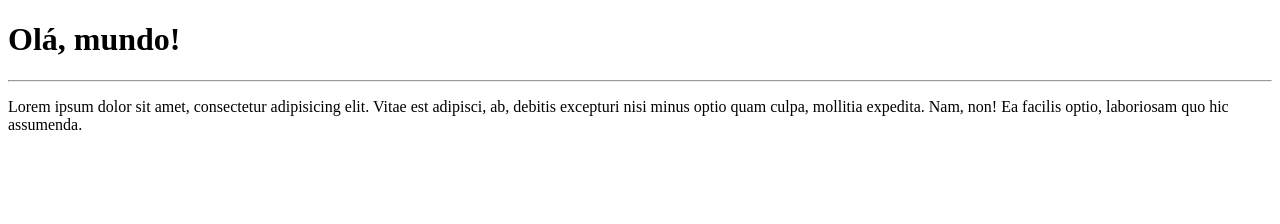
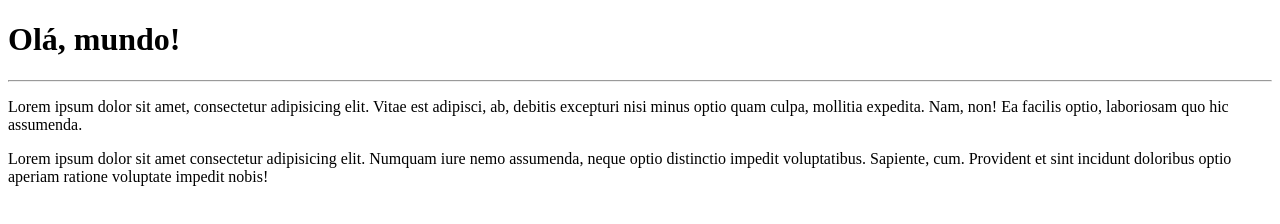
Before and after one commit to RikeTI/Ola-Mundo, a plain HTML site: page site-exemplo/index.html in a window 1280 px wide. Drawn offline with Linux system fonts and the light colour scheme.

Commit message:
criei um parágrafo

```diff
--- a/site-exemplo/index.html
+++ b/site-exemplo/index.html
@@ -9,5 +9,6 @@
     <h1>Olá, mundo!</h1>
     <hr>
     <p>Lorem ipsum dolor sit amet, consectetur adipisicing elit. Vitae est adipisci, ab, debitis excepturi nisi minus optio quam culpa, mollitia expedita. Nam, non! Ea facilis optio, laboriosam quo hic assumenda.</p>
+    <p>Lorem ipsum dolor sit amet consectetur adipisicing elit. Numquam iure nemo assumenda, neque optio distinctio impedit voluptatibus. Sapiente, cum. Provident et sint incidunt doloribus optio aperiam ratione voluptate impedit nobis!</p>
 </body>
 </html>
```
